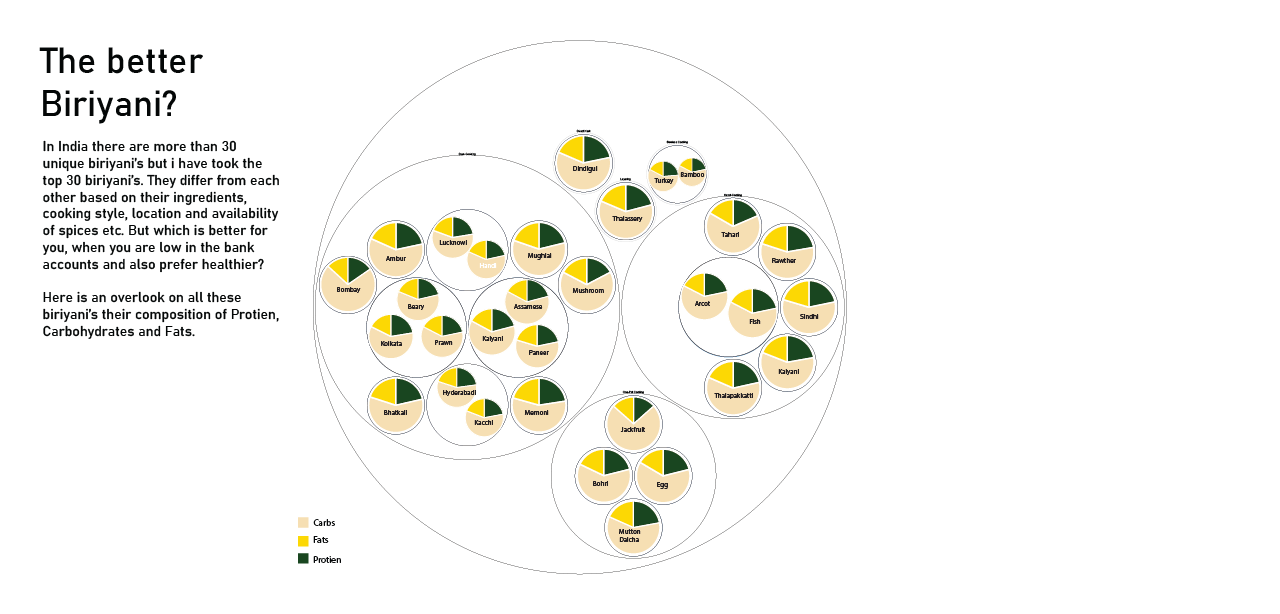
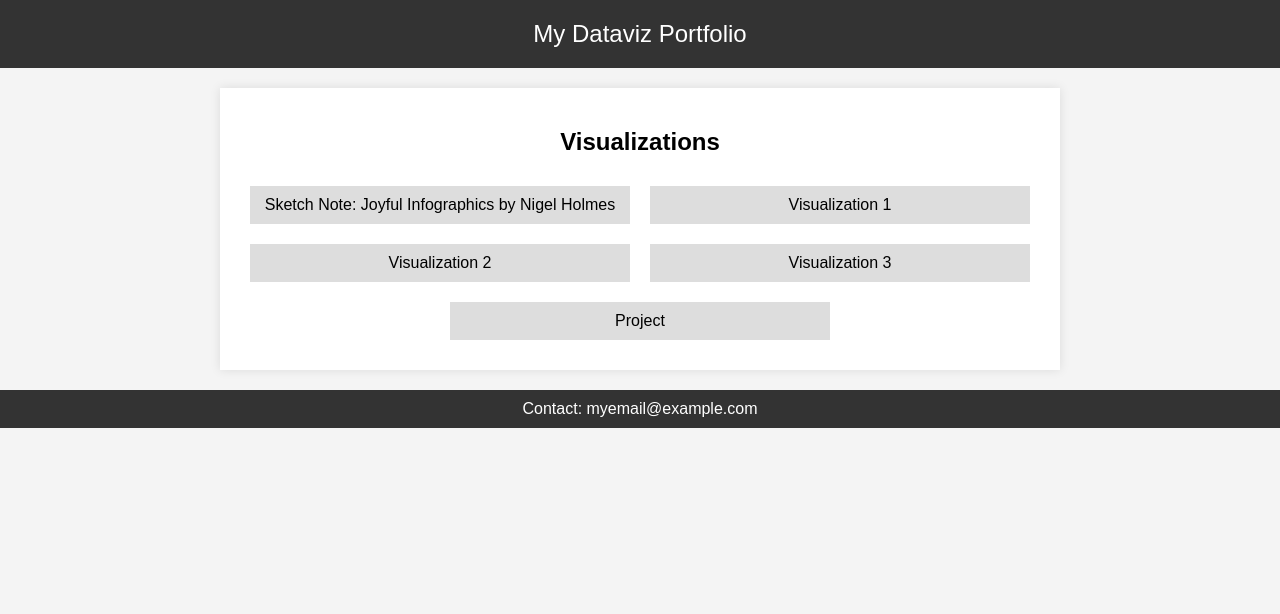
Before and after one commit to Choy-An/Aswanth, a plain HTML site: page index.html in a window 1280 px wide. Drawn offline with Linux system fonts and the light colour scheme.

Commit message:
Update index.html

```diff
--- a/index.html
+++ b/index.html
@@ -1,6 +1,61 @@
-<html> <header></header>
-
+<!DOCTYPE html>
+<html lang="en">
+<head>
+    <meta charset="UTF-8">
+    <meta name="viewport" content="width=device-width, initial-scale=1.0">
+    <title>My Dataviz Portfolio</title>
+    <style>
+        body {
+            font-family: Arial, sans-serif;
+            text-align: center;
+            margin: 0;
+            padding: 0;
+            background-color: #f4f4f4;
+        }
+        header {
+            background: #333;
+            color: white;
+            padding: 20px;
+            font-size: 24px;
+        }
+        .container {
+            margin: 20px auto;
+            max-width: 800px;
+            padding: 20px;
+            background: white;
+            box-shadow: 0px 0px 10px rgba(0,0,0,0.1);
+        }
+        .dataviz {
+            display: flex;
+            flex-wrap: wrap;
+            justify-content: center;
+        }
+        .viz-item {
+            width: 45%;
+            margin: 10px;
+            padding: 10px;
+            background: #ddd;
+        }
+        footer {
+            margin-top: 20px;
+            padding: 10px;
+            background: #333;
+            color: white;
+        }
+    </style>
+</head>
 <body>
-    <img src="Biriyani.png">
+    <header>My Dataviz Portfolio</header>
+    <div class="container">
+        <h2>Visualizations</h2>
+        <div class="dataviz">
+            <div class="viz-item">Sketch Note: Joyful Infographics by Nigel Holmes</div>
+            <div class="viz-item">Visualization 1</div>
+            <div class="viz-item">Visualization 2</div>
+            <div class="viz-item">Visualization 3</div>
+            <div class="viz-item">Project</div>
+        </div>
+    </div>
+    <footer>Contact: myemail@example.com</footer>
 </body>
 </html>
```
